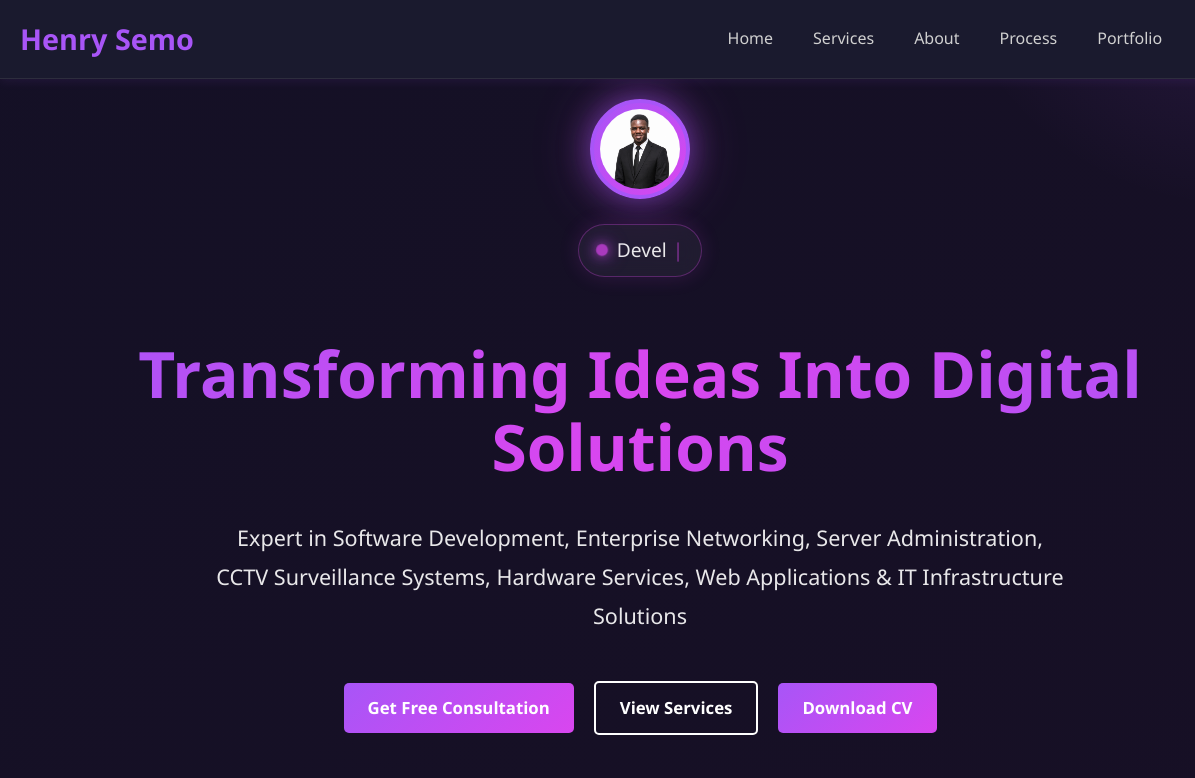
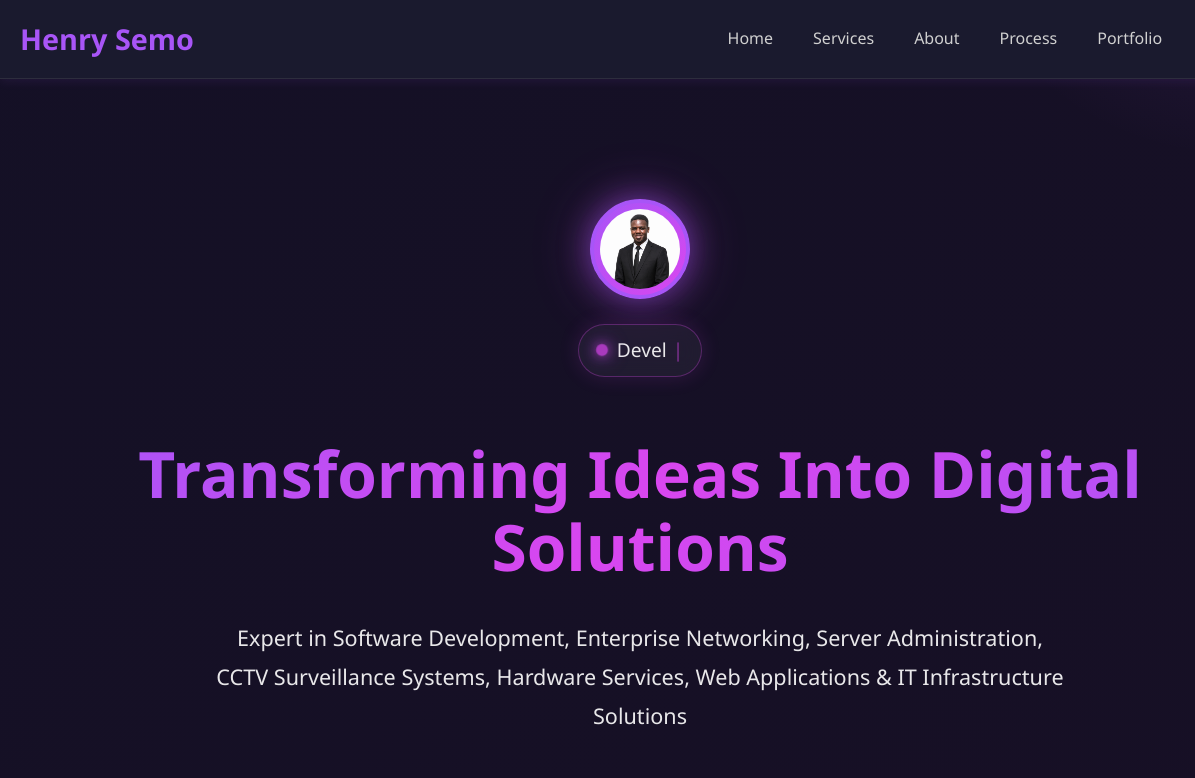
Before and after one commit to Tilehmaestro/Henry-portfolio, a plain HTML site: page index.html in a window 1280 px wide. Shown: the top 778 px of the page, 0-1195 px from the left. Drawn offline with Linux system fonts and the light colour scheme.

```diff
--- a/assets/css/style.css
+++ b/assets/css/style.css
@@ -177,7 +177,7 @@
     align-items: flex-start; /* vertical center */
     justify-content: center;
 
-    padding: 20px 20px 40px;     /* remove large top/bottom padding */
+    padding: 120px 20px 40px;     /* remove large top/bottom padding */
     text-align: center;
     position: relative;
     overflow: hidden;
```
